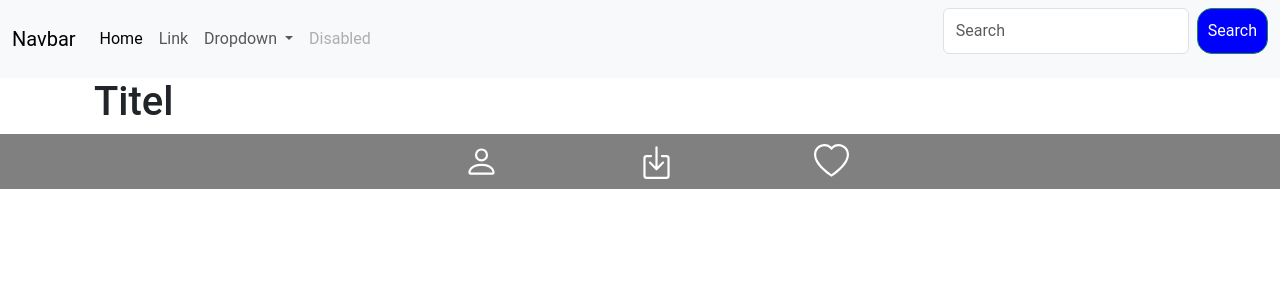
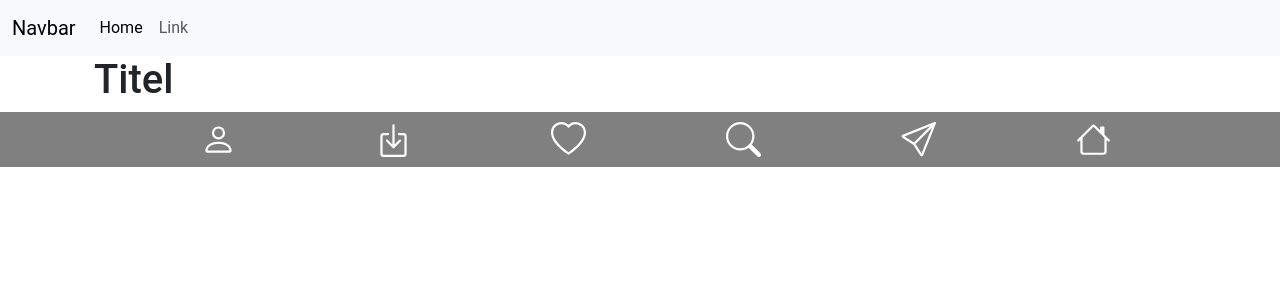
Before and after one commit to hylkest/Webtechnologie, a Flask app: page / in a window 1280 px wide. Shown: the top 300 px of the page. Run offline with Flask 3, Linux system fonts and the light colour scheme.

Commit message:
add icons

```diff
--- a/templates/_navbar.html
+++ b/templates/_navbar.html
@@ -12,25 +12,7 @@
                 <li class="nav-item">
                     <a class="nav-link" href="#">Link</a>
                 </li>
-        <li class="nav-item dropdown">
-          <a class="nav-link dropdown-toggle" href="#" role="button" data-bs-toggle="dropdown" aria-expanded="false">
-            Dropdown
-          </a>
-          <ul class="dropdown-menu">
-            <li><a class="dropdown-item" href="#">Action</a></li>
-            <li><a class="dropdown-item" href="#">Another action</a></li>
-            <li><hr class="dropdown-divider"></li>
-            <li><a class="dropdown-item" href="#">Something else here</a></li>
             </ul>
-        </li>
-        <li class="nav-item">
-          <a class="nav-link disabled" aria-disabled="true">Disabled</a>
-        </li>
-      </ul>
-      <form class="d-flex" role="search">
-        <input class="form-control me-2" type="search" placeholder="Search" aria-label="Search"/>
-        <button class="btn btn-outline-success" type="submit">Search</button>
-      </form>
         </div>
     </div>
 </nav>
--- a/templates/footer.html
+++ b/templates/footer.html
@@ -23,6 +23,27 @@
                     </svg>
                 </a>
             </li>
+            <li class="navbar-bottom-link">
+                <a href="#">
+                    <svg xmlns="http://www.w3.org/2000/svg" width="35" height="35" fill="#fff" class="bi bi-search" viewBox="0 0 16 16">
+                      <path d="M11.742 10.344a6.5 6.5 0 1 0-1.397 1.398h-.001q.044.06.098.115l3.85 3.85a1 1 0 0 0 1.415-1.414l-3.85-3.85a1 1 0 0 0-.115-.1zM12 6.5a5.5 5.5 0 1 1-11 0 5.5 5.5 0 0 1 11 0"/>
+                    </svg>
+                </a>
+            </li>
+            <li class="navbar-bottom-link">
+                <a href="#">
+                    <svg xmlns="http://www.w3.org/2000/svg" width="35" height="35" fill="#fff" class="bi bi-send" viewBox="0 0 16 16">
+                      <path d="M15.854.146a.5.5 0 0 1 .11.54l-5.819 14.547a.75.75 0 0 1-1.329.124l-3.178-4.995L.643 7.184a.75.75 0 0 1 .124-1.33L15.314.037a.5.5 0 0 1 .54.11ZM6.636 10.07l2.761 4.338L14.13 2.576zm6.787-8.201L1.591 6.602l4.339 2.76z"/>
+                    </svg>
+                </a>
+            </li>
+            <li class="navbar-bottom-link">
+                <a href="#">
+                    <svg xmlns="http://www.w3.org/2000/svg" width="35" height="35" fill="#fff" class="bi bi-house" viewBox="0 0 16 16">
+                      <path d="M8.707 1.5a1 1 0 0 0-1.414 0L.646 8.146a.5.5 0 0 0 .708.708L2 8.207V13.5A1.5 1.5 0 0 0 3.5 15h9a1.5 1.5 0 0 0 1.5-1.5V8.207l.646.647a.5.5 0 0 0 .708-.708L13 5.793V2.5a.5.5 0 0 0-.5-.5h-1a.5.5 0 0 0-.5.5v1.293zM13 7.207V13.5a.5.5 0 0 1-.5.5h-9a.5.5 0 0 1-.5-.5V7.207l5-5z"/>
+                    </svg>
+                </a>
+            </li>
         </ul>
     </div>
 </div>
```
Lines whose indentation alone changed are shown as unchanged.
